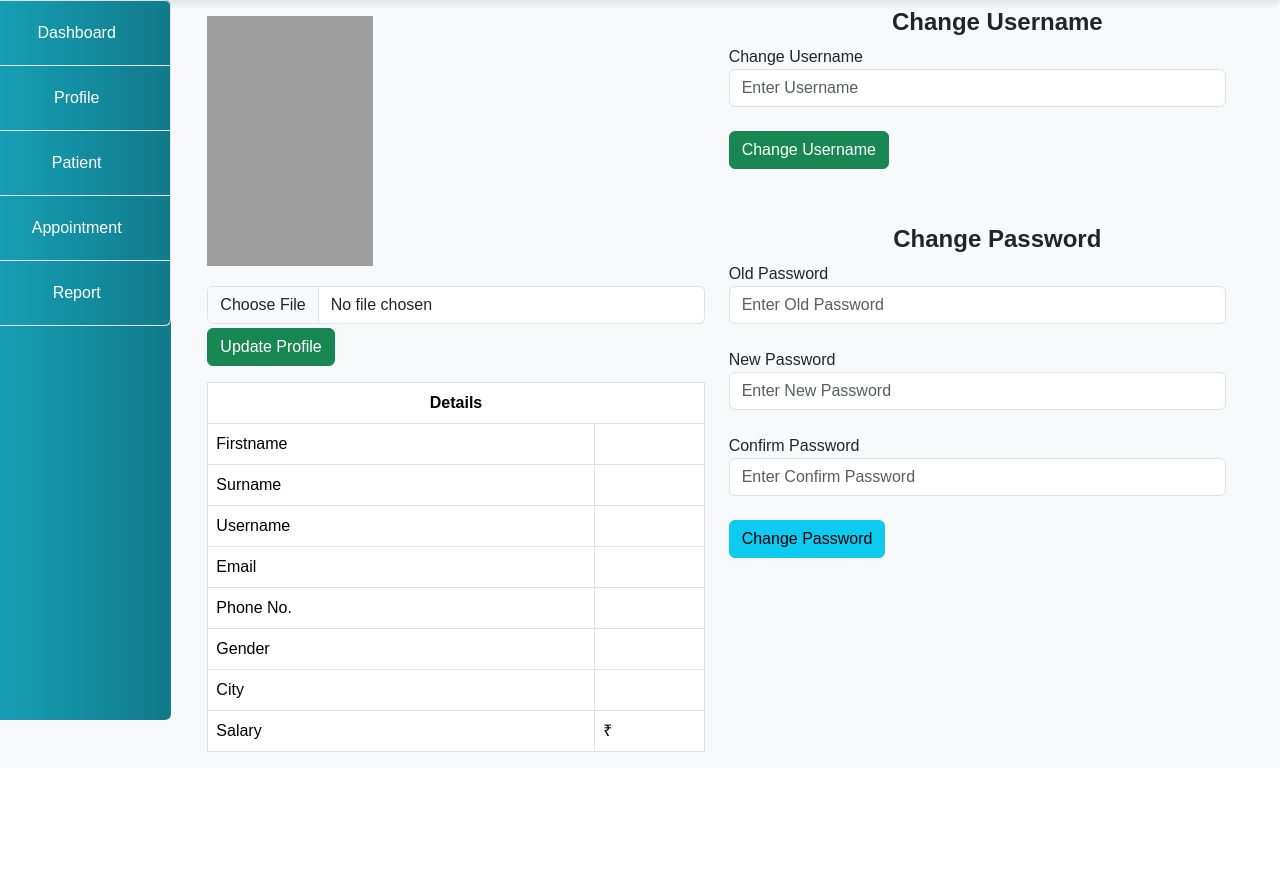
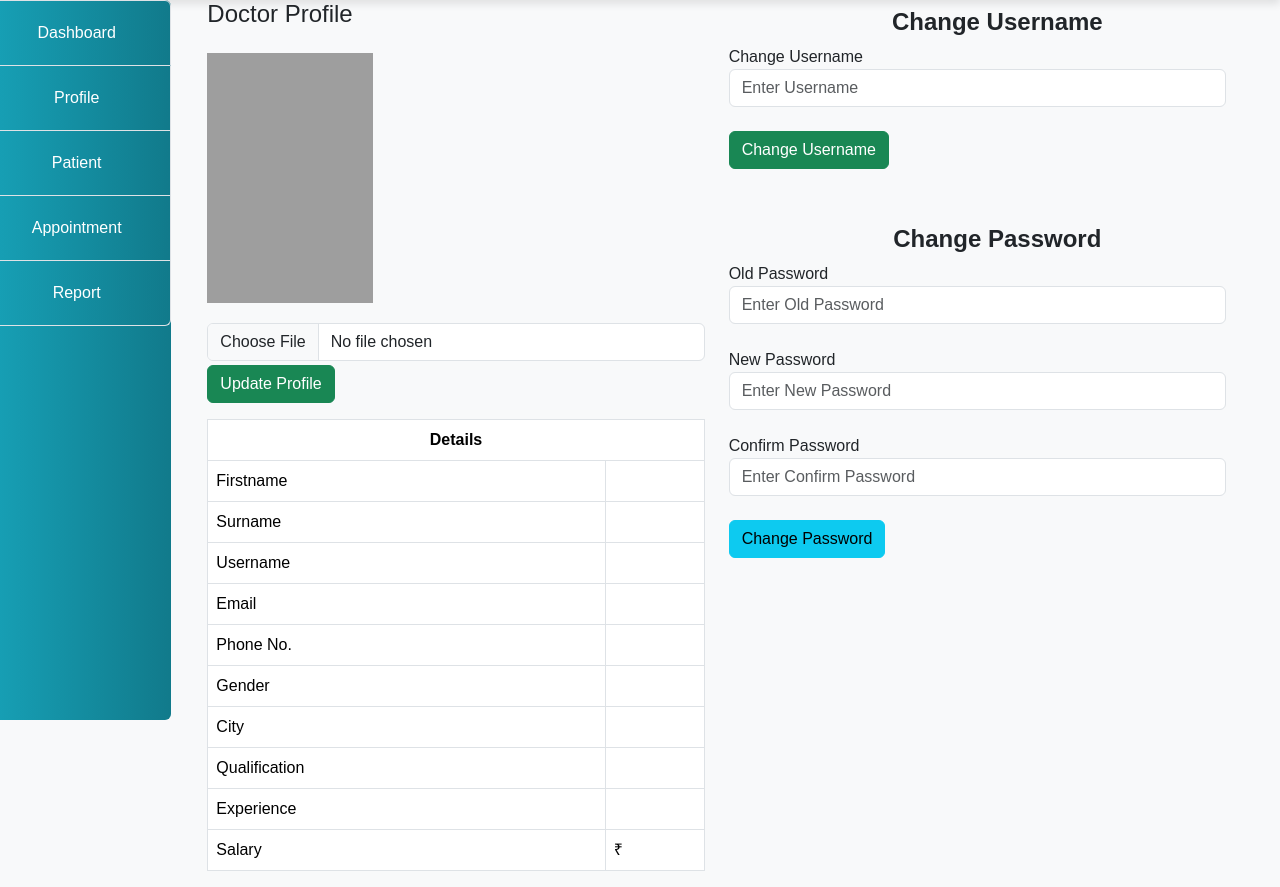
Before and after one commit to Jay1811004/Medisync-A-website-for-Hospital-Management-System_22CS008_22CS014, a PHP site: page /doctor/profile.php in a window 1280 px wide. Shown: the part 59-946 px from the top of the page. Before the commit the page ends 811 px from the top, so only its background shows below. Run offline with PHP 8.4, Linux system fonts and the light colour scheme; the visitor is signed in with stand-in values (Sample User, id 1); data comes from the database, SQL or seed files in the repository; data that the repository does not hold is empty; some libraries are stand-ins or nearby versions; grey boxes are pictures that could not be loaded.

Commit message:
Update profile.php

```diff
--- a/Hospital/doctor/profile.php
+++ b/Hospital/doctor/profile.php
@@ -145,6 +145,7 @@ if (isset($_POST['change_pass'])) {
                         <div class="col-md-12">
                             <div class="row">
                                 <div class="col-md-6">
+                                    <h4>Doctor Profile</h4>
                                     <?php
                                     $doc = $_SESSION['doctor'];
                                     $query = "SELECT * FROM doctors WHERE username='$doc'";
@@ -191,6 +192,15 @@ if (isset($_POST['change_pass'])) {
                                                 <td><?php echo $row['city'];?></td>
                                             </tr>
                                             <tr>
+                                                <td>Qualification</td>
+                                                <td><?php echo $row['qualification'];?></td>
+                                            </tr>
+                                            <tr>
+                                                <td>Experience</td>
+                                                <td><?php echo $row['experience'];?></td>
+                                            </tr>
+                                            <tr>
+
                                                 <td>Salary</td>
                                                 <td><?php echo "₹".$row['salary']."";?></td>
                                             </tr>
```
